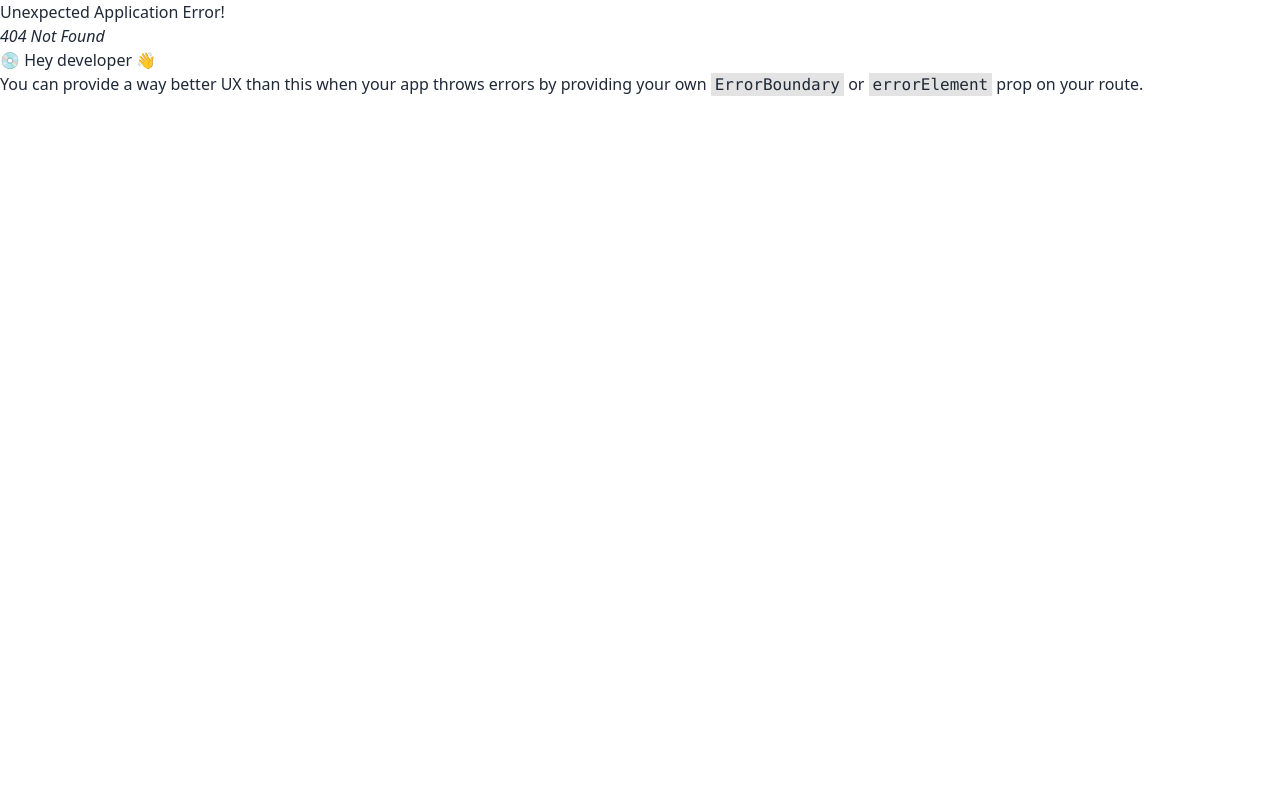
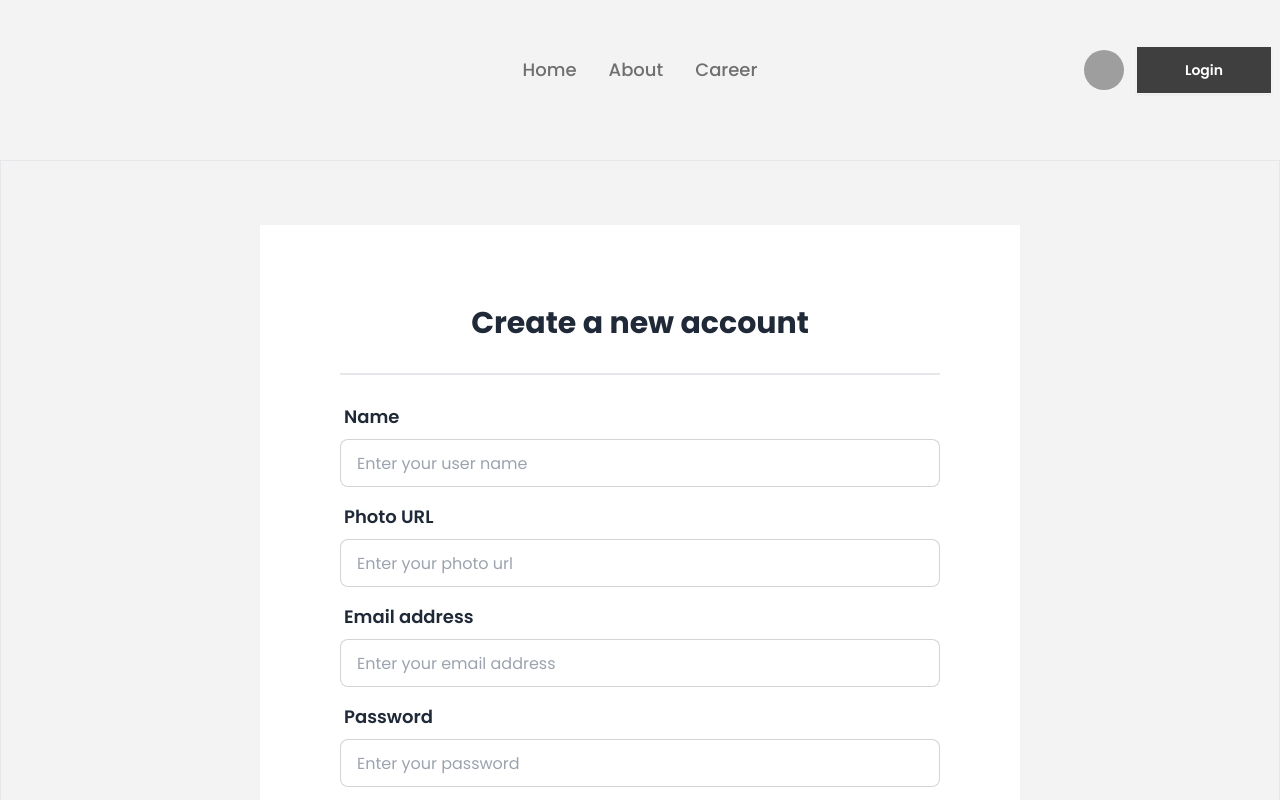
Before and after one commit to Amin7775/react-dragon-news-firebase-auth-website, a React (Vite) app: page /register in a window 1280 px wide. Before the commit this address had no page. Shown: the top 800 px of the page. Built offline with nearby package versions, Linux system fonts and the light colour scheme; grey boxes are pictures that could not be loaded.

Commit message:
Register Page With Form Data To Collect Data

```diff
--- a/src/components/Shared/Navbar/Navbar.jsx
+++ b/src/components/Shared/Navbar/Navbar.jsx
@@ -1,6 +1,6 @@
-import { NavLink } from "react-router-dom";
+import { Link, NavLink } from "react-router-dom";
 import "./Navbar.css";
-import defaultImg from './../../../assets/user.png'
+import defaultImg from "./../../../assets/user.png";
 
 const Navbar = () => {
   const links = (
@@ -18,7 +18,7 @@ const Navbar = () => {
   );
 
   return (
-    <div className="navbar bg-base-100 container mx-auto">
+    <div className="navbar bg-transparent container mx-auto py-10">
       <div className="navbar-start">
         <div className="dropdown">
           <div tabIndex={0} role="button" className="btn btn-ghost lg:hidden">
@@ -48,25 +48,28 @@ const Navbar = () => {
         <a className=""></a>
       </div>
       <div className="navbar-center hidden lg:flex">
-        <ul className="menu menu-horizontal px-1 text-[#706F6F] text-lg font-medium" id="sidebar">
+        <ul
+          className="menu menu-horizontal px-1 text-[#706F6F] text-lg font-medium"
+          id="sidebar"
+        >
           {links}
         </ul>
       </div>
       <div className="navbar-end space-x-2">
-
         <div
           tabIndex={0}
           role="button"
           className="btn btn-ghost btn-circle avatar"
         >
           <div className="w-10 rounded-full">
-            <img
-              alt="Tailwind CSS Navbar component"
-              src={defaultImg}
-            />
+            <img alt="Tailwind CSS Navbar component" src={defaultImg} />
           </div>
         </div>
-        <a className="btn bg-[#403F3F] hover:bg-[#403F3F]/[.85] text-white px-12 rounded-none ">Login</a>
+        <Link to={"/login"}>
+          <p className="btn bg-[#403F3F] hover:bg-[#403F3F]/[.85] text-white px-12 rounded-none ">
+            Login
+          </p>
+        </Link>
       </div>
     </div>
   );
--- a/src/layout/Root/Root.jsx
+++ b/src/layout/Root/Root.jsx
@@ -3,7 +3,7 @@ import { Outlet } from "react-router-dom";
 const Root = () => {
     return (
         <div className="font-poppins">
-            this is root
+
             <Outlet></Outlet>
         </div>
     );
--- /dev/null
+++ b/src/pages/Login/Login.jsx
@@ -0,0 +1,67 @@
+import { Link } from "react-router-dom";
+import Navbar from "../../components/Shared/Navbar/Navbar";
+
+const Login = () => {
+
+    const handleSubmit = e =>{
+        e.preventDefault()
+        // const form = new FormData(e.currentTarget)
+        const email = e.target.email.value;
+        const password = e.target.password.value;
+    }
+
+  return (
+    <div className="bg-[#F3F3F3] min-h-screen">
+      <div className="mb-5">
+        <Navbar></Navbar>
+      </div>
+      {/* login */}
+      <div className="min-h-[65vh] border flex justify-center items-center  mx-auto">
+        <div className="h-full bg-white p-20 flex flex-col items-center">
+          <div className="mb-5 border-b-2 w-full">
+            <h1 className="text-3xl font-bold mb-8 text-center">
+              Login your account
+            </h1>
+          </div>
+          <form className="w-[600px]" onSubmit={handleSubmit}>
+            {/* email */}
+            <label className="label">
+              <span className="label-text text-lg font-semibold">
+                Email address
+              </span>
+            </label>
+            <input
+              type="email"
+              name="email"
+              placeholder="Enter your email address"
+              className="input input-bordered w-full mb-2"
+              required
+            />
+            {/* Password */}
+            <label className="label">
+              <span className="label-text text-lg font-semibold">Password</span>
+            </label>
+            <input
+              type="password"
+              name="password"
+              placeholder="Enter your password"
+              className="input input-bordered w-full mb-3"
+              required
+            />
+            <br />
+
+            {/* btn */}
+            <div>
+              <button className="btn mt-5 bg-[#403F3F] text-white w-full">
+                Login
+              </button>
+            </div>
+          </form>
+          <p className="mt-5">Dont have an account ? <Link className="text-red-600" to={'/register'}>Register</Link></p>
+        </div>
+      </div>
+    </div>
+  );
+};
+
+export default Login;
--- /dev/null
+++ b/src/pages/Register/Register.jsx
@@ -0,0 +1,96 @@
+import { Link } from "react-router-dom";
+import Navbar from "../../components/Shared/Navbar/Navbar";
+
+
+const Register = () => {
+    const handleSubmit = e =>{
+        e.preventDefault()
+        // const form = new FormData(e.currentTarget)
+        console.log("yo")
+        const email = e.target.email.value;
+        const password = e.target.password.value;
+        const name = e.target.name.value;
+        const photoURL = e.target.photoURL.value;
+    }
+
+  return (
+    <div className="bg-[#F3F3F3] min-h-screen">
+      <div className="mb-5">
+        <Navbar></Navbar>
+      </div>
+      {/* login */}
+      <div className="min-h-[65vh] border flex justify-center items-center  mx-auto py-16">
+        <div className="h-full bg-white p-20 flex flex-col items-center">
+          <div className="mb-5 border-b-2 w-full">
+            <h1 className="text-3xl font-bold mb-8 text-center">
+              Create a new account
+            </h1>
+          </div>
+          <form className="w-[600px]" onSubmit={handleSubmit}>
+            {/* Name */}
+            <label className="label">
+              <span className="label-text text-lg font-semibold">
+                Name
+              </span>
+            </label>
+            <input
+              type="text"
+              name="name"
+              placeholder="Enter your user name"
+              className="input input-bordered w-full mb-2"
+              required
+            />
+            {/* photo url */}
+            <label className="label">
+              <span className="label-text text-lg font-semibold">
+                Photo URL
+              </span>
+            </label>
+            <input
+              type="text"
+              name="photoURL"
+              placeholder="Enter your photo url"
+              className="input input-bordered w-full mb-2"
+              required
+            />
+            {/* email */}
+            <label className="label">
+              <span className="label-text text-lg font-semibold">
+                Email address
+              </span>
+            </label>
+            <input
+              type="email"
+              name="email"
+              placeholder="Enter your email address"
+              className="input input-bordered w-full mb-2"
+              required
+            />
+            {/* Password */}
+            <label className="label">
+              <span className="label-text text-lg font-semibold">Password</span>
+            </label>
+            <input
+              type="password"
+              name="password"
+              placeholder="Enter your password"
+              className="input input-bordered w-full mb-3"
+              required
+            />
+            <br />
+
+            {/* btn */}
+            <div>
+              <button className="btn mt-5 bg-[#403F3F] text-white w-full">
+                Register
+              </button>
+            </div>
+          </form>
+          <p className="mt-5">Already have an account ? <Link className="text-red-600" to={'/login'}>Login</Link></p>
+        </div>
+      </div>
+    </div>
+  );
+};
+
+export default Register;
```
Also changed, not shown: src/routes/Routes.jsx (+10 -0 lines).
